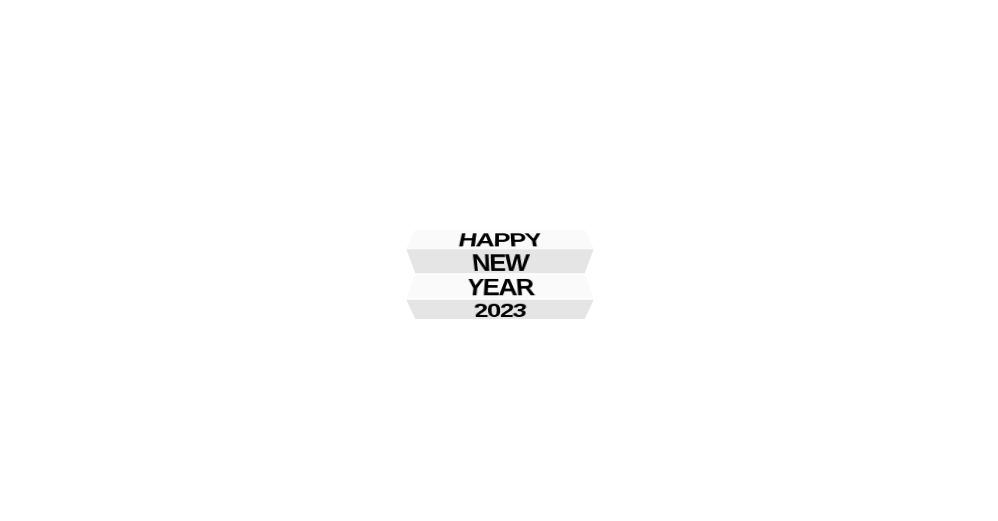
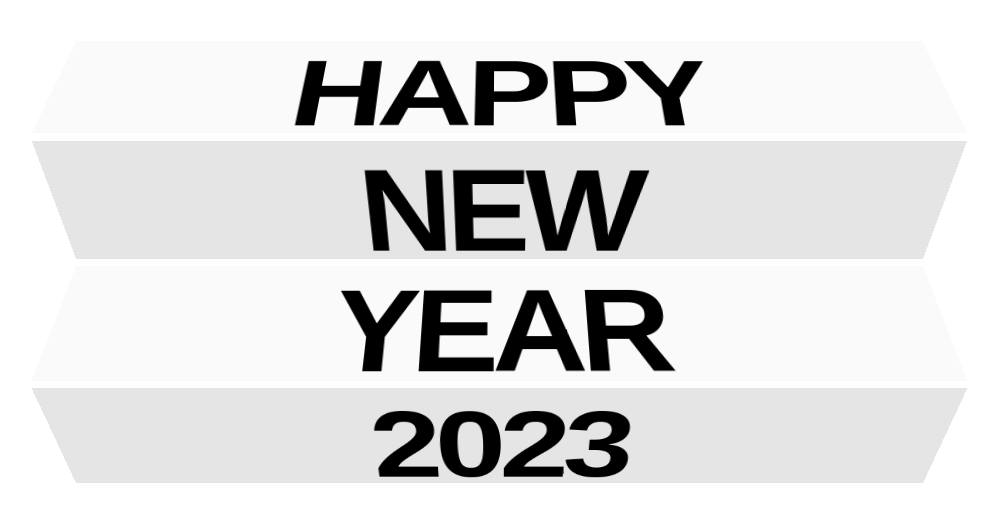
Before and after one commit to MIXISAMA/my-homepage, a Vue app: page /happy-new-year in a window 1280 px wide. Shown: the part 123-644 px from the top of the page, without its empty margins (140-1138 px from the left). Built offline with nearby package versions, Linux system fonts and the light colour scheme.

Commit message:
Update HappyNewYear.vue

```diff
--- a/src/views/HappyNewYear.vue
+++ b/src/views/HappyNewYear.vue
@@ -38,19 +38,19 @@
 .container {
   display: flex;
   flex-direction: column;
-  perspective: 10em;
+  perspective: 50em;
 }
 
 .container > div {
   display: block;
   height: 1em;
-  font-size: 2em;
+  font-size: 10em;
   overflow: hidden;
 }
 
 .container > div > span {
   display: block;
-  height: 2em;
+  /* height: 6em; */
   font-weight: bold;
   letter-spacing: -.05em;
   text-align: center;
```
